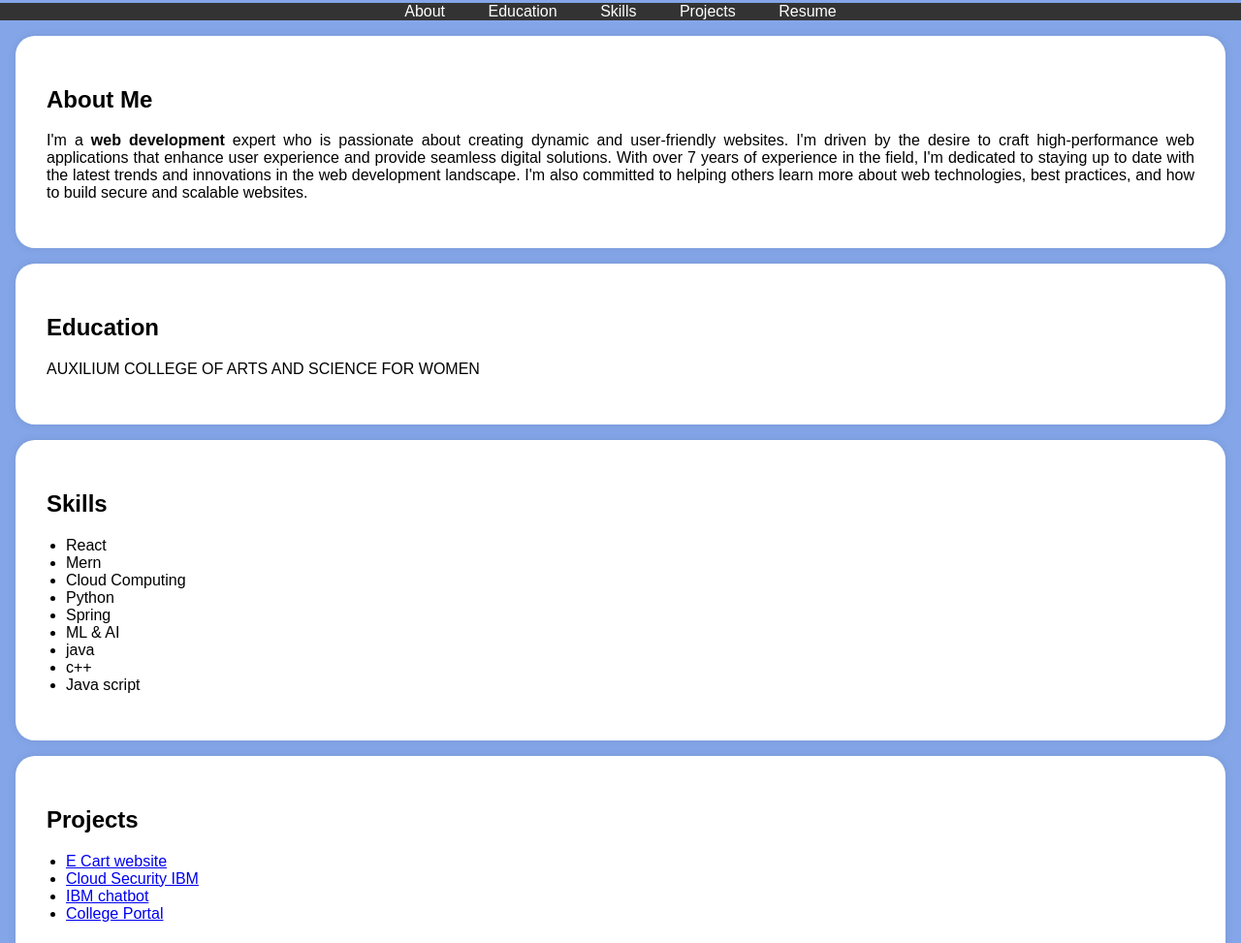
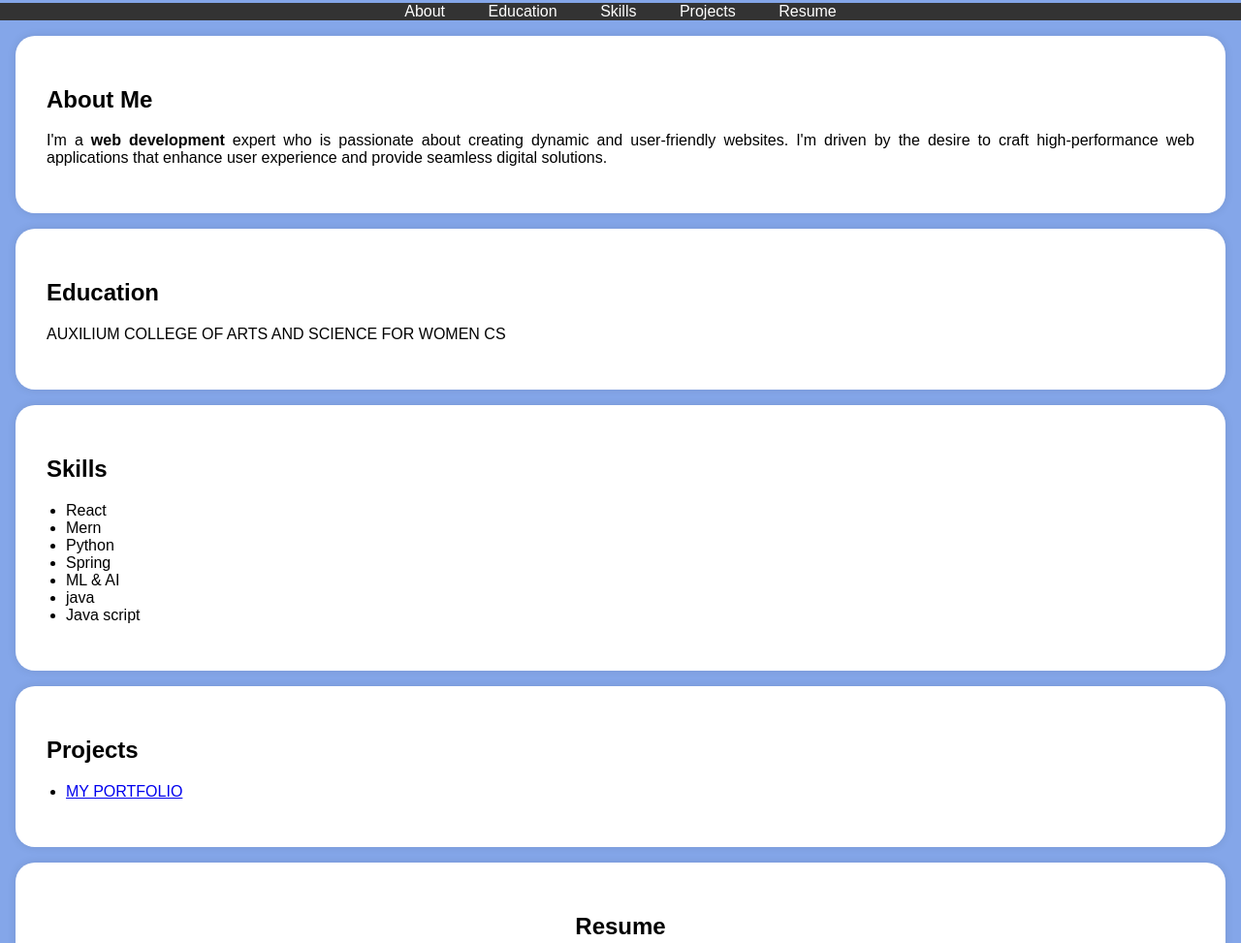
Before and after one commit to arthi38/digital-portfolio, a plain HTML site: page index.html in a window 1280 px wide. Shown: the part 210-1183 px from the top of the page at 97% size. Drawn offline with Linux system fonts and the light colour scheme.

Commit message:
Update index.html

```diff
--- a/index.html
+++ b/index.html
@@ -117,10 +117,8 @@
             <h2>About Me</h2>
             <p>I'm a <b>web development</b> expert who is passionate about creating dynamic and user-friendly websites.
                 I'm driven by the desire to craft high-performance web applications that enhance user experience and provide
-                 seamless digital solutions. With over 7 years of experience in the field, I'm dedicated to staying up to date
-                 with the latest trends and innovations in the
-                 web development landscape. I'm also committed to helping others learn more about web technologies,
-                 best practices, and how to build secure and scalable websites.</p>
+                 seamless digital solutions.
+                 </p>
 
         </div>
     </section>
@@ -128,7 +126,7 @@
     <section id="education">
         <div class="section-content">
             <h2>Education</h2>
-            <p>AUXILIUM COLLEGE OF ARTS AND SCIENCE FOR WOMEN </p>
+            <p>AUXILIUM COLLEGE OF ARTS AND SCIENCE FOR WOMEN CS </p>
 
 
         </div>
@@ -140,12 +138,10 @@
             <ul>
                 <li>React</li>
                 <li>Mern</li>
-                <li>Cloud Computing</li>
                 <li>Python</li>
                 <li>Spring</li>
                 <li>ML & AI</li>
                 <li>java</li>
-                <li>c++</li>
                 <li>Java script</li>
             </ul>
         </div>
@@ -155,11 +151,9 @@
         <div class="section-content">
             <h2>Projects</h2>
             <ul>
-                <li><a href="#">E Cart website</a></li>
-                <li><a href="#">Cloud Security IBM</a></li>
-                <li><a href="#">IBM chatbot</a></li>
-                <li><a href="#">College Portal</a></li>
-                <!-- Add more project links here -->
+
+                <li><a href="#">MY PORTFOLIO</a></li>
+
             </ul>
         </div>
     </section>
```
